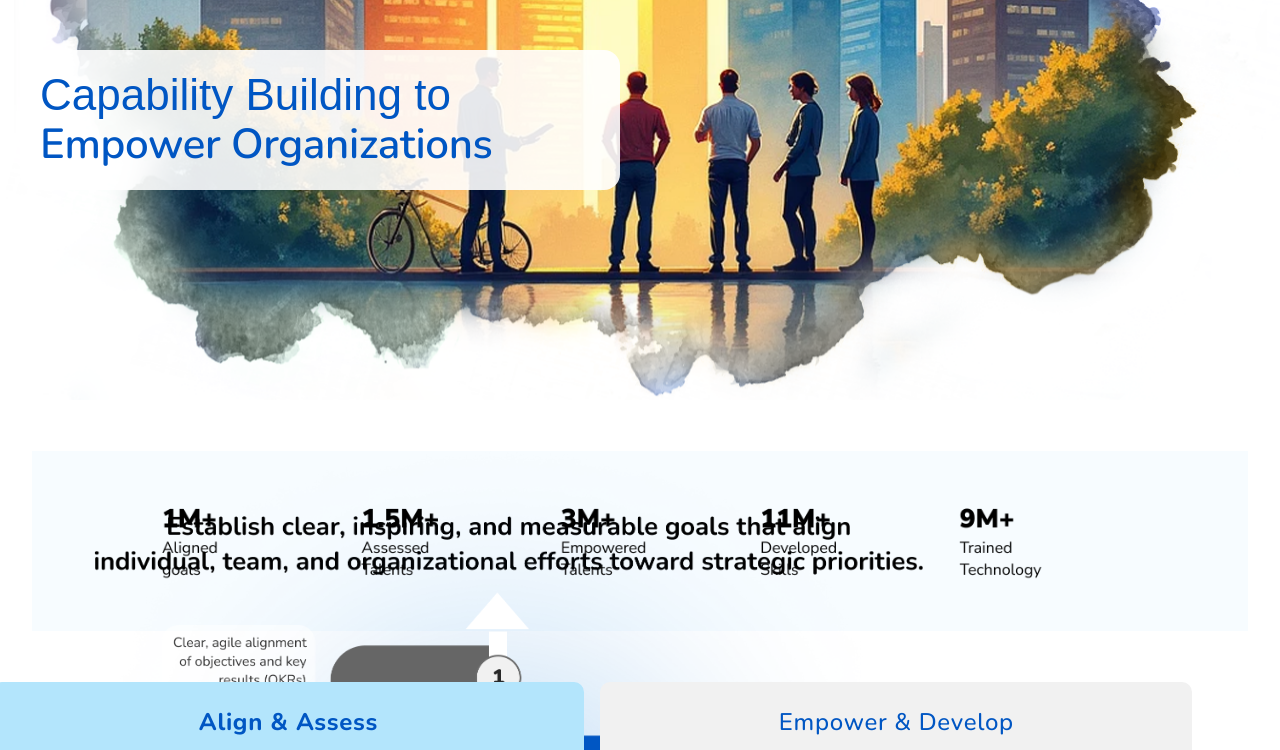
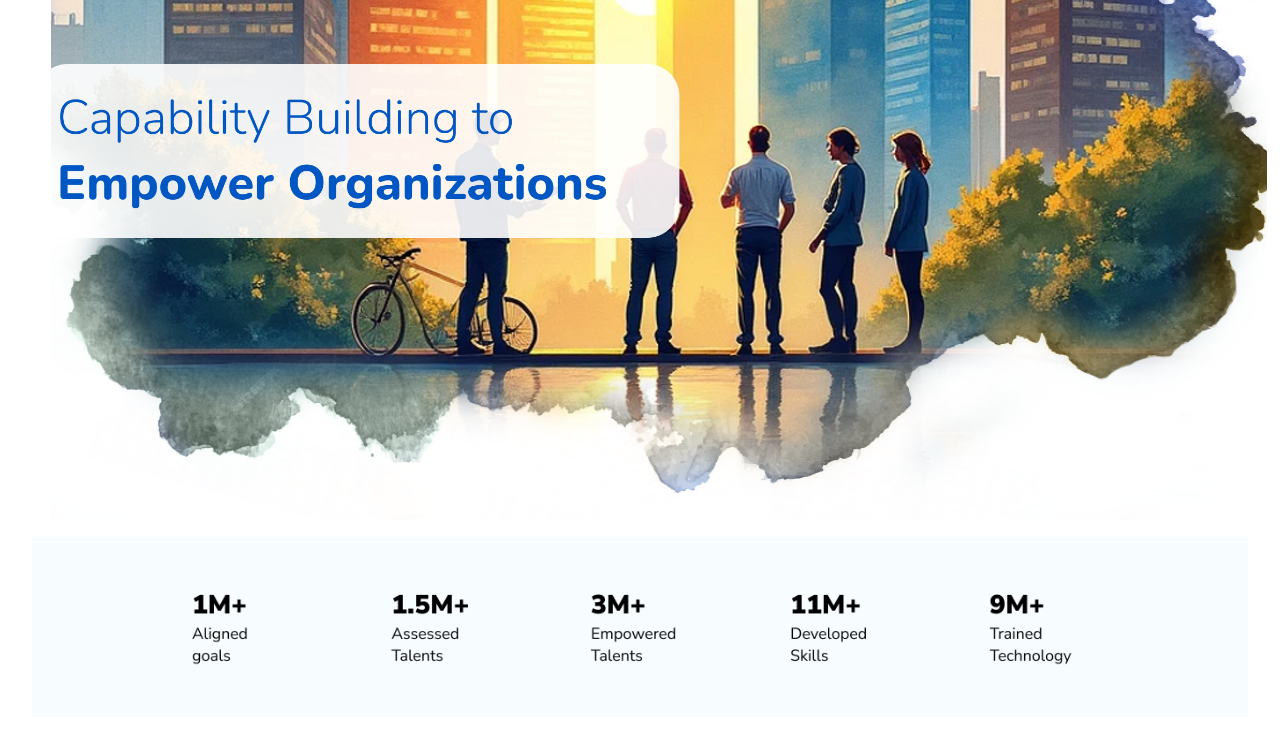
Before and after one commit to ArchithBilla/LX_Learning, a React (Create React App) app: page /human-capital-solutions in a window 1280 px wide. Shown: the part 200-950 px from the top of the page. Built offline with nearby package versions, Linux system fonts and the light colour scheme; a small style sheet from the web is missing.

Commit message:
Fixed Alignement issues in Human capital page

```diff
--- a/src/components/HumanCapitalSolutions.css
+++ b/src/components/HumanCapitalSolutions.css
@@ -3,40 +3,17 @@
     background-image: url("../assests/images/HumanCapitalSolutions.png");
     background-size: cover;
     background-position: center;
-    width: 100%;
-    height: 75vh;
+    width: 95%;
+    height: 90vh;
     position: relative;
+    margin-left: 4%;
   }
 
-  .floating-text {
-    position: absolute;
-    bottom: 35%;
-    left: 25%;
-    transform: translateX(-50%);
-    text-align: left;
-    color: #0056c3;
-    background: #ffffffe5; /* Semi-transparent background */
-    padding: 20px;
-    border-radius: 16px;
-  }
-
-  .floating-title {
-    font-size: 44px !important;
-    font-family: sans-serif !important;
-  }
-
-  .floating-subtitle {
-    color: #0056c3 !important;
-    font-weight: 600 !important;
-    font-size: 42px !important;
-    width: 560px !important;
-    font-family: "Nunito", sans-serif !important;
-  }
 
   /* Stats Section */
   .stats-section {
     background-color: #f7fcff;
-    margin: 4% 2.5% !important;
+    margin: 1.3% 2.5% !important;
     padding: 10px !important;
   }
 
@@ -48,18 +25,19 @@
     background-size: contain;
     background-repeat: no-repeat;
     background-position: right center;
-    left: 10%;
+    left: 12.5%;
   }
 
   /* Button Section */
-  .button-container {
+  .button-container-humanCapital {
     display: flex;
     justify-content: center;
     gap: 10px;
     margin-bottom: 20px;
-    width: 100%;
+    width: 80%;
     align-items: center;
     margin-left: 10%;
+    margin-top: 3% !important;
   }
 
   .custom-button {
@@ -73,7 +51,7 @@
     color: #0056c3 !important;
     border: none !important;
     width: 50% !important;
-    height: 80px !important;
+    height: 75px !important;
   }
 
   .custom-button:hover {
@@ -89,7 +67,7 @@
   }
 
   /* Section 4: Image Section */
-  .image-section {
+  .image-section-HumanCapital {
     display: flex;
     flex-direction: column;
     align-items: center;
@@ -122,6 +100,12 @@
     text-transform: uppercase; /* Optional: Make captions uppercase for emphasis */
   }
 
+  .EmpowerDevelop-section-image{
+    width: 75%;
+    margin-left: 12.5%;
+    margin-top: 2%;
+  }
+
   .empower-develop-img {
     border-top: 2px dashed #b8d0f0; /* Adjust the color and width as needed */
     margin-top: -12% !important;
@@ -134,6 +118,11 @@
     margin: 4% auto;
   }
 
+  .why-choose-us-section-EmpowerDevelop{
+    margin-left: 12.5% !important;
+    padding: 10px;
+    margin: 4% auto;
+  }
   .content-box {
     display: flex;
     flex-direction: column;
@@ -204,12 +193,10 @@
 
   }
 
-  .Empower-section{
-  }
 
   .Empower-section-image{
     width:75% !important;
-    margin-left: 14%;
+    margin-left: 12.5%;
     margin-top: -15%;
     margin-bottom: -14%;
 
--- a/src/components/HumanCapitalSolutions.js
+++ b/src/components/HumanCapitalSolutions.js
@@ -4,6 +4,7 @@ import "./HumanCapitalSolutions.css";
 import AlignAssess_Image from "../assests/images/AlignAssess_Image.png";
 import Assess_Image from "../assests/images/Assess_Image.png";
 import HumanCapitalSolutionsEmpower from "../assests/images/HumanCapitalSolutionsEmpower.png"
+import EmpowerDevelop from "../assests/images/Empower&Devolop.png"
 import ContactUs from "./contactUs";
 
 
@@ -24,14 +25,6 @@ function HumanCapitalSolutions() {
     <>
       {/* Fullscreen Image Section */}
       <Box className="fullscreen-image">
-        <Box className="floating-text">
-          <Typography variant="p" className="floating-title">
-            Capability Building to
-          </Typography>
-          <Typography variant="h2" className="floating-subtitle">
-            Empower Organizations
-          </Typography>
-        </Box>
       </Box>
 
       {/* Section 2 */}
@@ -40,7 +33,7 @@ function HumanCapitalSolutions() {
       </Box>
 
       {/* Section 3 */}
-      <Box className="button-container">
+      <Box className="button-container-humanCapital">
         <Button
           className={`custom-button ${activeButton === "align" ? "active" : ""
             }`}
@@ -60,7 +53,7 @@ function HumanCapitalSolutions() {
       {/* Conditional Rendering for Section 4 */}
       {activeButton === "align" ? (
         <>
-        <Box className="image-section">
+        <Box className="image-section-HumanCapital">
           <Box className="align-assess-img">
             <img
               src={AlignAssess_Image}
@@ -133,6 +126,11 @@ function HumanCapitalSolutions() {
       ) : (
         <>
         <Box className="Empower-section">
+        <img
+              src={EmpowerDevelop}
+              alt="Align & Assess"
+              className="EmpowerDevelop-section-image"
+            />
           <img
               src={HumanCapitalSolutionsEmpower}
               alt="Align & Assess"
```
Also changed, not shown: src/assests/images/Empower&Devolop.png (added), src/assests/images/HumanCapitalSolutions.png.
